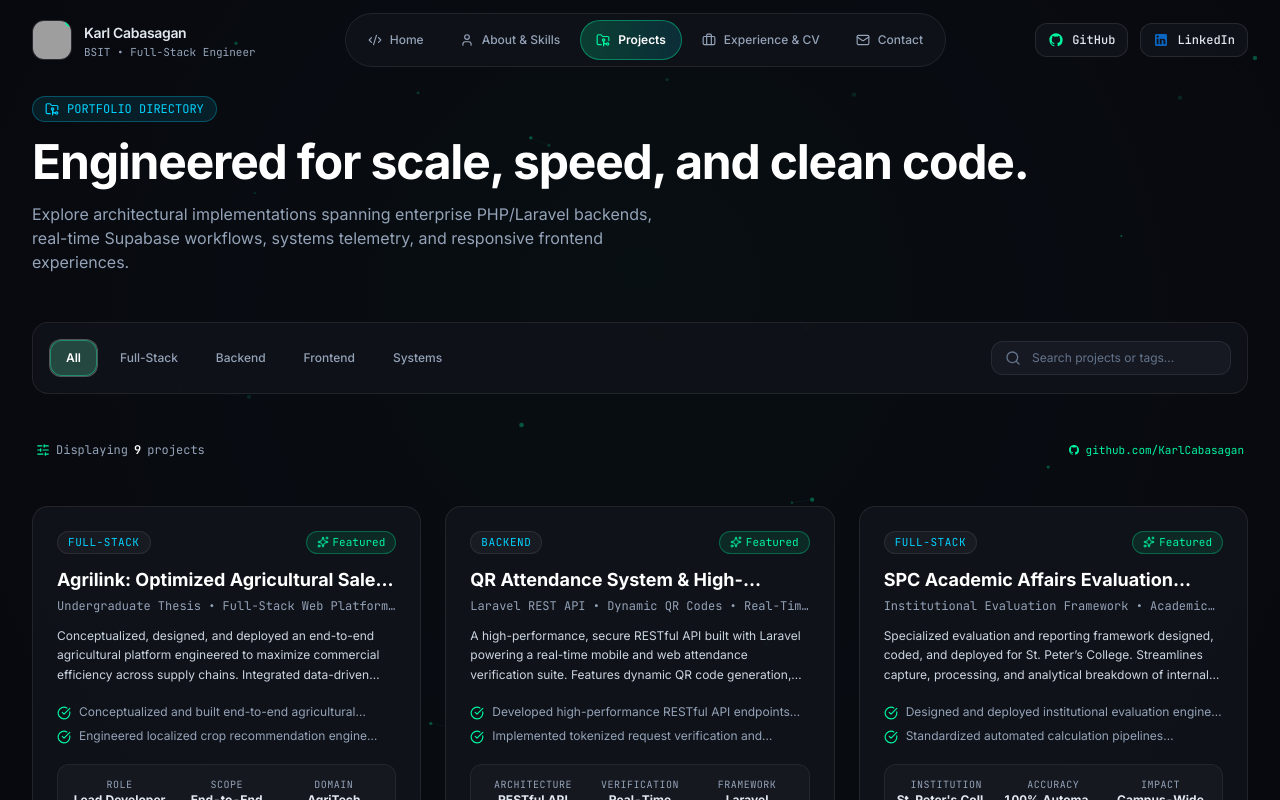
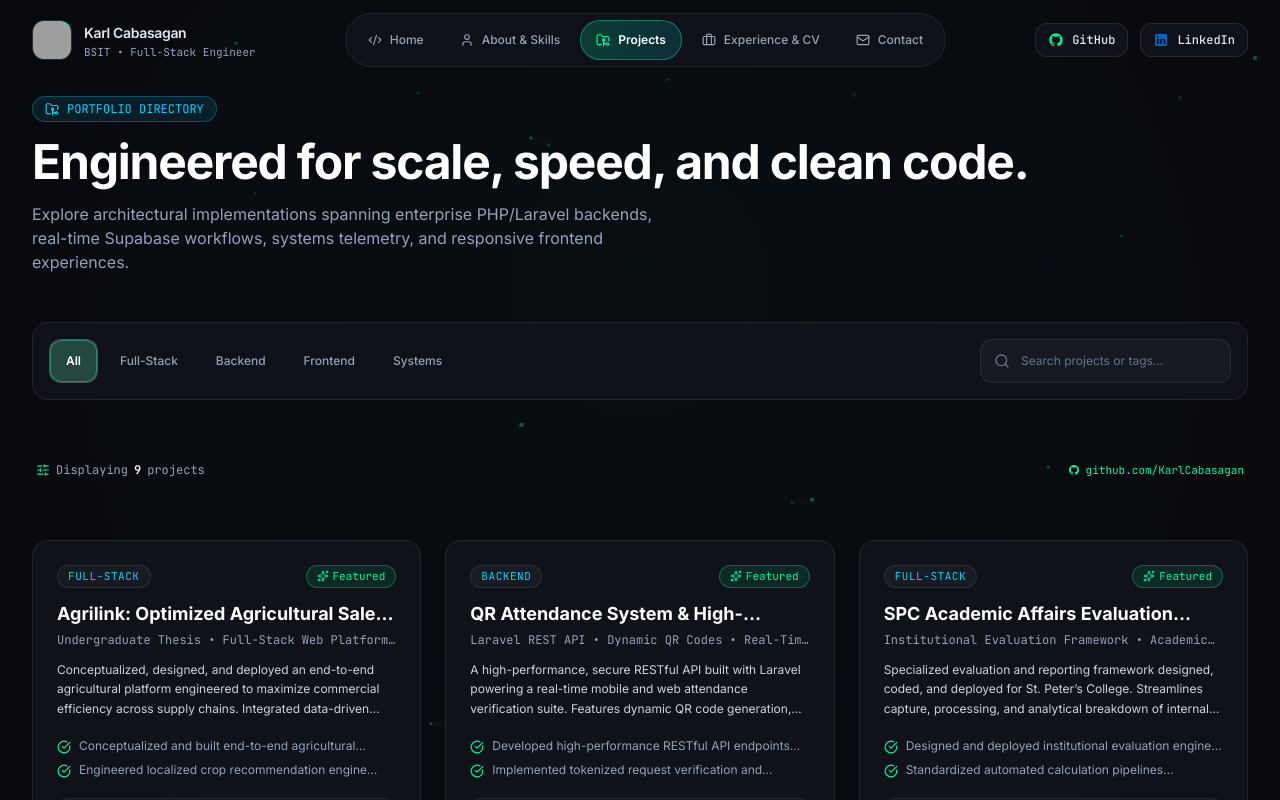
Before and after one commit to KarlCabasagan/karlcabasagan-portfolio, a React (Vite) app: page /projects in a window 1280 px wide. Shown: the top 800 px of the page. Built offline with nearby package versions, Linux system fonts and the light colour scheme; grey boxes are pictures that could not be loaded.

Commit message:
refactor(projects): enhance Projects page a11y, hit targets, search label, and typography

```diff
--- a/src/pages/Projects.tsx
+++ b/src/pages/Projects.tsx
@@ -5,8 +5,8 @@ import { ProjectCard } from '../components/projects/ProjectCard'
 import {
   PROJECTS_DATA,
   PROJECT_CATEGORIES,
-} from '../../src/data/projectsData'
-import { FolderGit2, Search, SlidersHorizontal } from 'lucide-react'
+} from '../data/projectsData'
+import { FolderGit2, Search, SlidersHorizontal, X } from 'lucide-react'
 import { GithubIcon } from '../components/common/Icons'
 
 export const Projects: React.FC = () => {
@@ -14,38 +14,49 @@ export const Projects: React.FC = () => {
   const [searchQuery, setSearchQuery] = useState<string>('')
 
   const filteredProjects = useMemo(() => {
+    const q = searchQuery.trim().toLowerCase()
     return PROJECTS_DATA.filter((p) => {
       const matchesCategory =
         selectedCategory === 'All' || p.category === selectedCategory
-      const matchesSearch =
-        p.title.toLowerCase().includes(searchQuery.toLowerCase()) ||
-        p.description.toLowerCase().includes(searchQuery.toLowerCase()) ||
-        p.tags.some((t) => t.toLowerCase().includes(searchQuery.toLowerCase()))
-      return matchesCategory && matchesSearch
+      if (!matchesCategory) return false
+      if (!q) return true
+      return (
+        p.title.toLowerCase().includes(q) ||
+        p.subtitle.toLowerCase().includes(q) ||
+        p.description.toLowerCase().includes(q) ||
+        p.tags.some((t) => t.toLowerCase().includes(q))
+      )
     })
   }, [selectedCategory, searchQuery])
 
   return (
-    <PageWrapper className="space-y-12">
+    <PageWrapper className="space-y-8 sm:space-y-12">
       {/* Page Header */}
-      <div>
-        <div className="inline-flex items-center gap-2 px-3 py-1 rounded-full bg-accent-cyan/10 border border-accent-cyan/30 text-xs font-mono text-accent-cyan mb-4">
+      <header className="space-y-4">
+        <div className="inline-flex items-center gap-2 px-3 py-1 rounded-full bg-accent-cyan/10 border border-accent-cyan/30 text-xs font-mono text-accent-cyan">
           <FolderGit2 className="w-3.5 h-3.5" />
           <span>PORTFOLIO DIRECTORY</span>
         </div>
-        <h1 className="text-3xl sm:text-4xl lg:text-5xl font-bold tracking-tight text-white mb-4">
+        <h1 className="text-3xl sm:text-4xl lg:text-5xl font-bold tracking-tight text-white">
           Engineered for scale, speed, and clean code.
         </h1>
         <p className="text-sm sm:text-base text-slate-400 max-w-prose leading-relaxed">
           Explore architectural implementations spanning enterprise PHP/Laravel backends,
           real-time Supabase workflows, systems telemetry, and responsive frontend experiences.
         </p>
-      </div>
+      </header>
 
       {/* Filter and Search Bar */}
-      <div className="flex flex-col md:flex-row items-stretch md:items-center justify-between gap-4 p-4 rounded-2xl bg-surface/80 border border-white/[0.08] backdrop-blur-sm">
+      <section
+        aria-label="Filter and search projects"
+        className="flex flex-col md:flex-row items-stretch md:items-center justify-between gap-4 p-4 rounded-2xl bg-surface/80 border border-white/[0.08] backdrop-blur-sm"
+      >
         {/* Category Pills */}
-        <div className="flex flex-wrap items-center gap-1.5" role="tablist">
+        <div
+          className="flex flex-wrap items-center gap-1.5"
+          role="tablist"
+          aria-label="Filter by project category"
+        >
           {PROJECT_CATEGORIES.map((cat) => {
             const isActive = selectedCategory === cat
             return (
@@ -54,7 +65,7 @@ export const Projects: React.FC = () => {
                 role="tab"
                 aria-selected={isActive}
                 onClick={() => setSelectedCategory(cat)}
-                className={`relative px-4 py-2 text-xs font-medium rounded-xl transition-all tap-scale hit-target min-h-[38px] ${
+                className={`relative px-3.5 sm:px-4 py-2 text-xs font-medium rounded-xl transition-all tap-scale hit-target min-h-[44px] focus:outline-none focus-visible:ring-2 focus-visible:ring-accent-mint/80 ${
                   isActive
                     ? 'text-white font-semibold bg-white/10 border border-white/20'
                     : 'text-slate-400 hover:text-slate-200 hover:bg-white/[0.04]'
@@ -75,36 +86,43 @@ export const Projects: React.FC = () => {
 
         {/* Search Input */}
         <div className="relative min-w-[240px]">
-          <Search className="absolute left-3.5 top-1/2 -translate-y-1/2 w-4 h-4 text-slate-500" />
+          <label htmlFor="project-search" className="sr-only">
+            Search projects or tags
+          </label>
+          <Search className="absolute left-3.5 top-1/2 -translate-y-1/2 w-4 h-4 text-slate-500 pointer-events-none" />
           <input
-            type="text"
+            id="project-search"
+            type="search"
             value={searchQuery}
             onChange={(e) => setSearchQuery(e.target.value)}
-            placeholder="Search projects or tags..."
-            className="w-full pl-10 pr-4 py-2 text-xs bg-surface-muted/90 text-slate-200 placeholder-slate-500 rounded-xl border border-white/[0.08] focus:border-accent-mint focus:outline-none transition-colors"
+            placeholder="Search projects or tags…"
+            className="w-full pl-10 pr-9 py-2.5 text-xs bg-surface-muted/90 text-slate-200 placeholder-slate-500 rounded-xl border border-white/[0.08] focus:border-accent-mint focus:outline-none focus-visible:ring-2 focus-visible:ring-accent-mint/40 transition-colors min-h-[44px]"
           />
           {searchQuery && (
             <button
+              type="button"
               onClick={() => setSearchQuery('')}
-              className="absolute right-3 top-1/2 -translate-y-1/2 text-slate-400 hover:text-white text-xs font-mono"
+              className="absolute right-2.5 top-1/2 -translate-y-1/2 text-slate-400 hover:text-white p-1 rounded-md hit-target focus:outline-none focus-visible:ring-1 focus-visible:ring-accent-mint"
+              aria-label="Clear search query"
             >
-              clear
+              <X className="w-3.5 h-3.5" />
             </button>
           )}
         </div>
-      </div>
+      </section>
 
       {/* Meta status bar */}
-      <div className="flex items-center justify-between text-xs text-slate-400 px-1">
+      <div className="flex flex-wrap items-center justify-between gap-2 text-xs text-slate-400 px-1">
         <span className="flex items-center gap-1.5 font-mono">
           <SlidersHorizontal className="w-3.5 h-3.5 text-accent-mint" />
-          Displaying <span className="tabular-nums font-semibold text-white">{filteredProjects.length}</span> projects
+          Displaying <span className="tabular-nums font-semibold text-white">{filteredProjects.length}</span> {filteredProjects.length === 1 ? 'project' : 'projects'}
         </span>
         <a
           href="https://github.com/KarlCabasagan"
           target="_blank"
           rel="noopener noreferrer"
-          className="flex items-center gap-1.5 text-accent-mint hover:underline font-mono text-[11px]"
+          className="inline-flex items-center gap-1.5 text-accent-mint hover:underline font-mono text-[11px] hit-target min-h-[44px] focus:outline-none focus-visible:underline"
+          aria-label="Karl Cabasagan GitHub profile"
         >
           <GithubIcon className="w-3 h-3" />
           github.com/KarlCabasagan
@@ -112,7 +130,10 @@ export const Projects: React.FC = () => {
       </div>
 
       {/* Projects Grid */}
-      <motion.div layout className="grid grid-cols-1 md:grid-cols-2 lg:grid-cols-3 gap-6">
+      <motion.div
+        layout
+        className="grid grid-cols-1 md:grid-cols-2 lg:grid-cols-3 gap-5 sm:gap-6"
+      >
         <AnimatePresence mode="popLayout">
           {filteredProjects.map((project) => (
             <ProjectCard
@@ -125,16 +146,23 @@ export const Projects: React.FC = () => {
 
       {/* Empty State */}
       {filteredProjects.length === 0 && (
-        <div className="text-center py-16 rounded-2xl bg-surface/40 border border-dashed border-white/10">
-          <p className="text-sm text-slate-400 mb-2">No projects matched your criteria.</p>
+        <div
+          role="status"
+          aria-live="polite"
+          className="text-center py-16 px-4 rounded-2xl bg-surface/40 border border-dashed border-white/10"
+        >
+          <p className="text-sm text-slate-400 mb-3">
+            No projects matched <span className="text-white font-mono">"{searchQuery}"</span>.
+          </p>
           <button
+            type="button"
             onClick={() => {
               setSearchQuery('')
               setSelectedCategory('All')
             }}
-            className="px-4 py-2 text-xs font-medium text-accent-mint hover:underline"
+            className="inline-flex items-center justify-center px-4 py-2 text-xs font-medium text-accent-mint hover:underline hit-target min-h-[44px] focus:outline-none focus-visible:ring-2 focus-visible:ring-accent-mint"
           >
-            Clear Filters
+            Clear all filters
           </button>
         </div>
       )}
```
